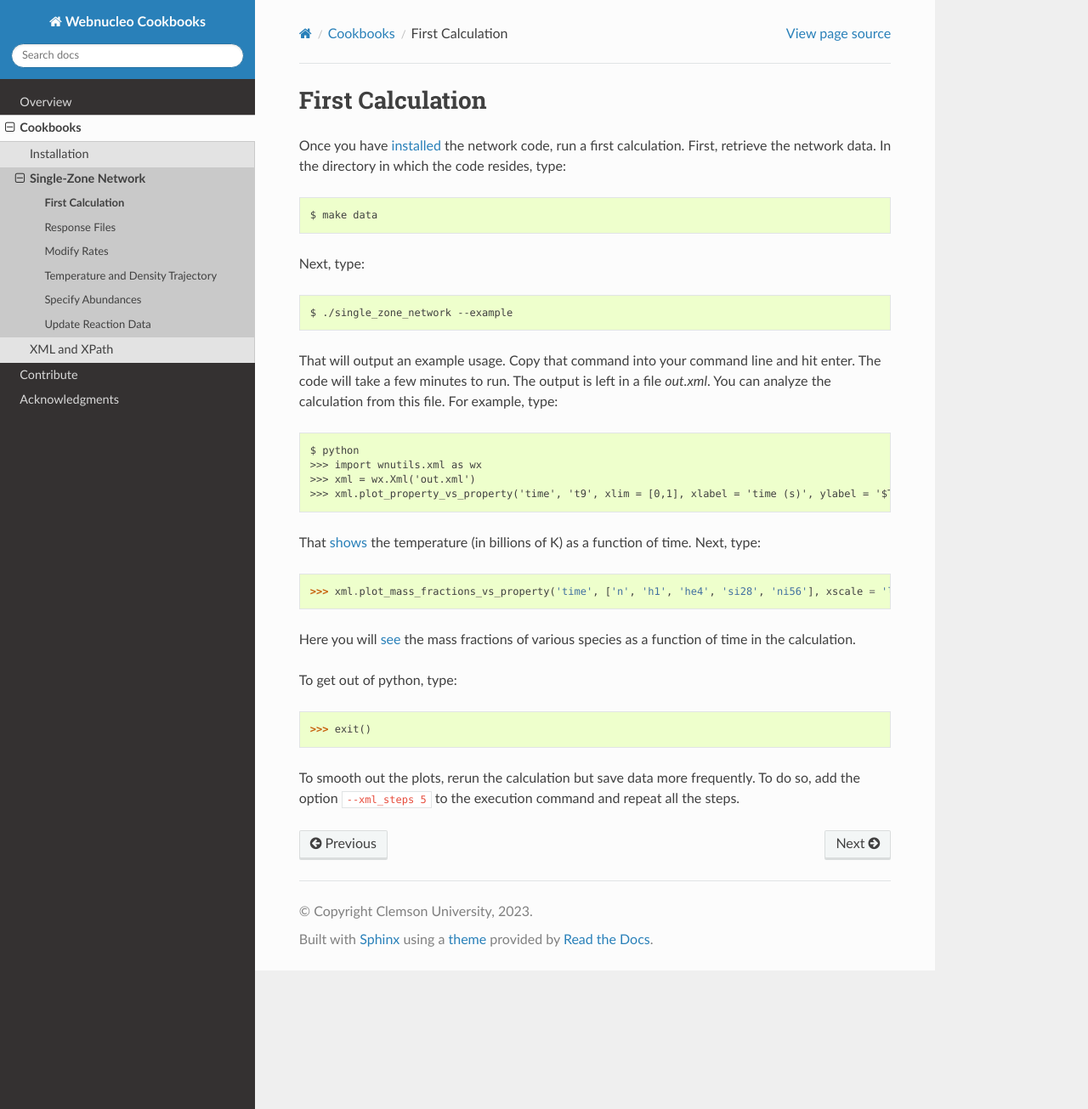
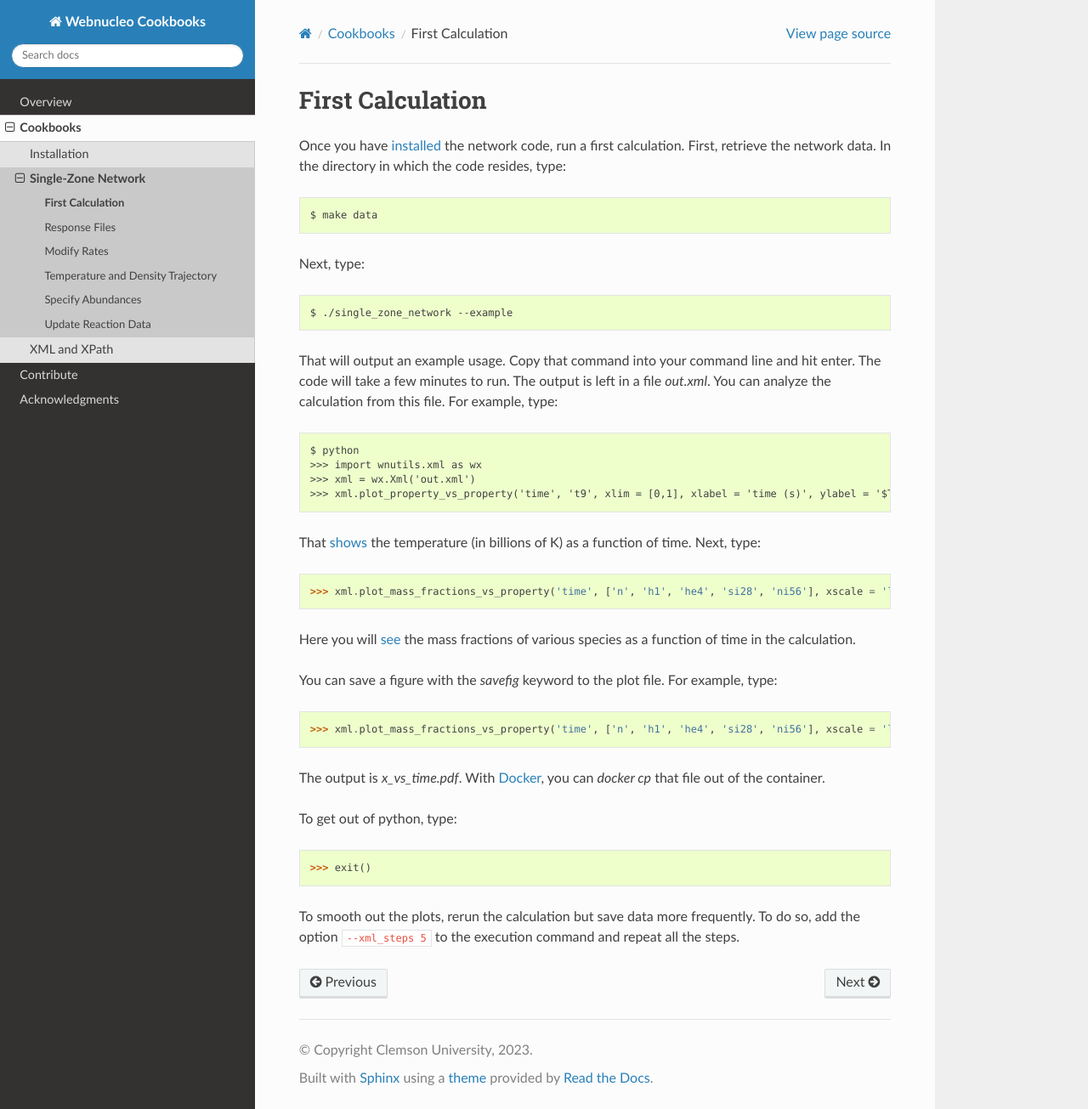
Before and after one commit to webnucleo-org/webnucleo-cookbook, a Sphinx documentation site: the page built from doc/source/cookbooks/single-zone/First.rst, in a window 1280 px wide and 1305 px high. Shown: the whole window at 85% size. Built offline with Sphinx 7.4.7 and the Read the Docs theme 2.0.0, drawn with Linux system fonts in a browser that asks for light colours.

Commit message:
Add figure save.

```diff
--- a/doc/source/cookbooks/single-zone/First.rst
+++ b/doc/source/cookbooks/single-zone/First.rst
@@ -35,6 +35,13 @@ Here you will `see <https://osf.io//f6w29>`_
 the mass fractions of various species as a function of
 time in the calculation.
 
+You can save a figure with the *savefig* keyword to the plot file.  For example, type::
+
+     >>> xml.plot_mass_fractions_vs_property('time', ['n', 'h1', 'he4', 'si28', 'ni56'], xscale = 'log', yscale = 'log', ylim = [1.e-10,1], xlabel = 'time (s)', ylabel = 'Mass Fractions', use_latex_names = True, xlim = [1.e-15, 100], savefig='x_vs_time.pdf')
+
+The output is *x_vs_time.pdf*.  With :doc:`../installation/Docker`, you can
+*docker cp* that file out of the container.
+
 To get out of python, type::
 
      >>> exit()
```
